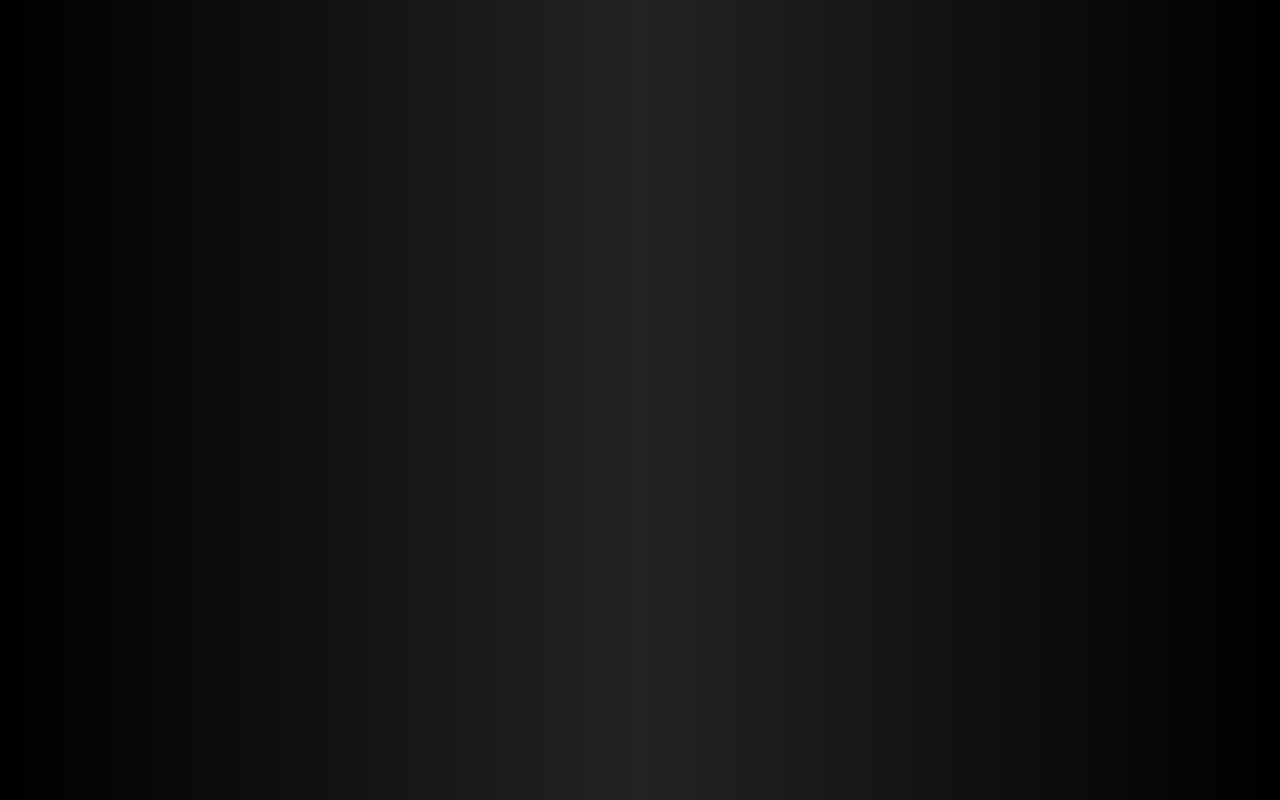
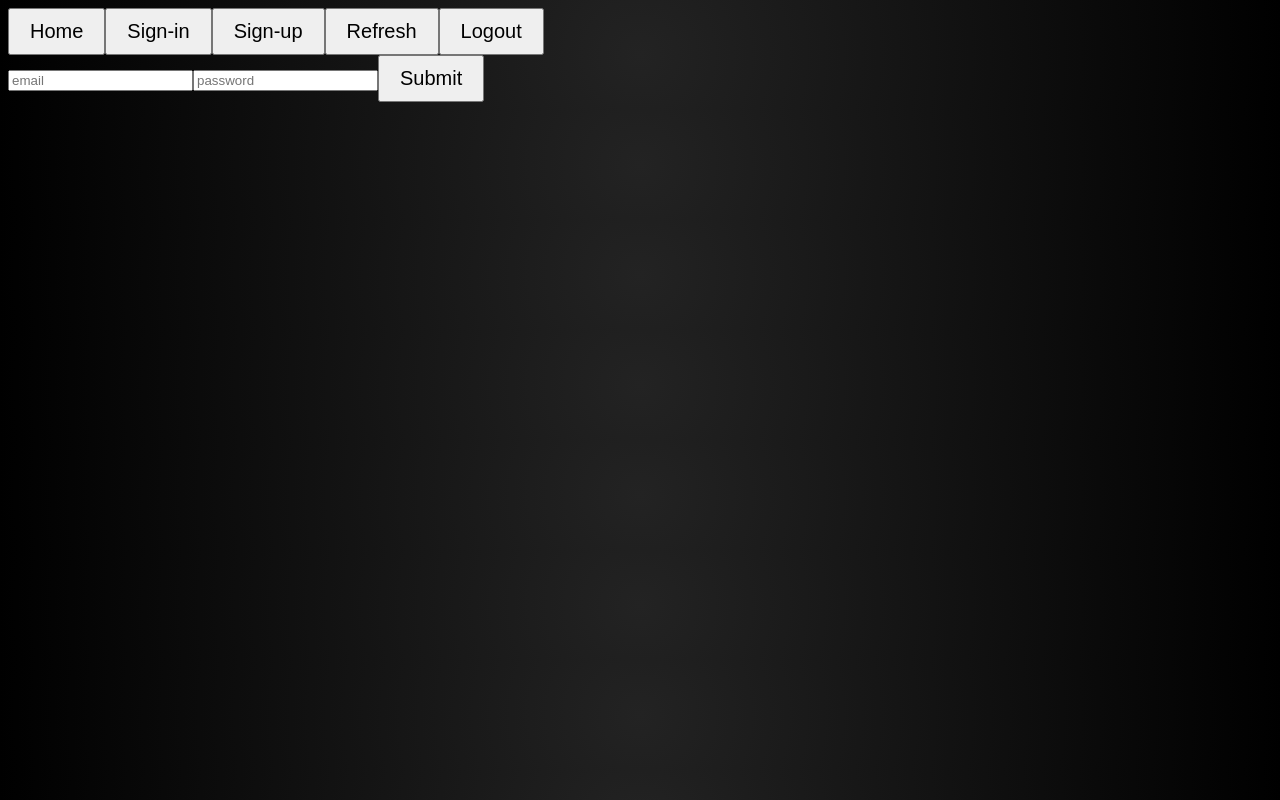
Before and after one commit to Johnny088/hillel_react_final, a React (Vite) app: page /sign-in in a window 1280 px wide. Before the commit this address had no page. Built offline with nearby package versions, Linux system fonts and the light colour scheme.

Commit message:
add sign-in & sign-up

```diff
--- a/src/Pages/HomePage/HomePage.tsx
+++ b/src/Pages/HomePage/HomePage.tsx
@@ -1,19 +1,27 @@
 import { api } from '../../api/api';
+import { logout, resreshSession } from '../../api/authService';
 
 export const HomePage = () => {
-  const signUpHandler = (formData: FormData) => {
-    const email = formData.get('email') as string;
-    const password = formData.get('password') as string;
-    api.post(`auth/sign-in`, { email, password });
-  };
+  // const signUpHandler = (formData: FormData) => {
+  //   const email = formData.get('email') as string;
+  //   const password = formData.get('password') as string;
+  //   api.post(`/auth/sign-up`, { email, password });
+  // };
+
+  // const logoutHandler = () => logout();
+
+  // const refreshHandler = () => resreshSession();
 
   return (
     <>
-      <form action={signUpHandler}>
+      {/* <form action={signUpHandler}>
         <input type="text" name="email" placeholder="email" />
-        <input type="text" name="password" placeholder="password" />
-        <button>Sign-in</button>
+        <input type="password" name="password" placeholder="password" />
+        <button>Sign-up</button>
       </form>
+      <button onClick={logoutHandler}>Logout</button>
+      <button onClick={refreshHandler}>refresh</button> */}
+      <h1>Welcome to the main page</h1>
     </>
   );
 };
--- a/src/components/App/App.tsx
+++ b/src/components/App/App.tsx
@@ -1,12 +1,16 @@
 import { Route, Routes } from 'react-router-dom';
 import { Layout } from '../Layout/Layout';
 import { HomePage } from '../../Pages/HomePage/HomePage';
+import { SignIn } from '../SignIn/SignIn';
+import { SignUp } from '../SignUp.tsx/SIgnUp';
 export const App = () => {
   return (
     <>
       <Routes>
         <Route path="/" element={<Layout />}>
           <Route index element={<HomePage />} />
+          <Route path="/sign-in" element={<SignIn />} />
+          <Route path="/sign-up" element={<SignUp />} />
         </Route>
       </Routes>
     </>
--- a/src/components/AuthForm.tsx/AuthForm.tsx
+++ b/src/components/AuthForm.tsx/AuthForm.tsx
@@ -16,8 +16,8 @@ export const AuthForm = ({ onSubmit }: AuthProps) => {
     <>
       <form action={handleSubmit}>
         <input type="text" name="email" placeholder="email" />
-        <input type="text" name="password" placeholder="password" />
-        <button>Sign-in</button>
+        <input type="password" name="password" placeholder="password" />
+        <button>Submit</button>
       </form>
     </>
   );
--- a/src/components/Layout/Layout.tsx
+++ b/src/components/Layout/Layout.tsx
@@ -1,9 +1,12 @@
 import { Outlet } from 'react-router-dom';
+import { NavBar } from '../Navbar/Navbar';
 
 export const Layout = () => {
   return (
     <>
-      <header></header>
+      <header>
+        <NavBar />
+      </header>
       <main>
         <Outlet />
       </main>
--- a/src/components/Navbar/Navbar.tsx
+++ b/src/components/Navbar/Navbar.tsx
@@ -0,0 +1,27 @@
+import { Link } from 'react-router-dom';
+import { logout, resreshSession } from '../../api/authService';
+
+export const NavBar = () => {
+  const refreshTest = () => {
+    resreshSession();
+  };
+  const exit = () => {
+    logout();
+  };
+
+  return (
+    <>
+      <Link to="/">
+        <button>Home</button>
+      </Link>
+      <Link to="/sign-in">
+        <button>Sign-in</button>
+      </Link>
+      <Link to="sign-up">
+        <button>Sign-up</button>
+      </Link>
+      <button onClick={refreshTest}>Refresh</button>
+      <button onClick={exit}>Logout</button>
+    </>
+  );
+};
--- /dev/null
+++ b/src/components/SignIn/SignIn.tsx
@@ -0,0 +1,20 @@
+import { useNavigate } from 'react-router-dom';
+import { AuthForm } from '../AuthForm.tsx/AuthForm';
+import type { AuthData } from '../../types/auth';
+import { signIn } from '../../api/authService';
+
+export const SignIn = () => {
+  const navigate = useNavigate();
+
+  const login = async (authData: AuthData) => {
+    const user = await signIn(authData);
+    console.log(user);
+    navigate('/');
+  };
+
+  return (
+    <>
+      <AuthForm onSubmit={login} />
+    </>
+  );
+};
--- /dev/null
+++ b/src/components/SignUp.tsx/SIgnUp.tsx
@@ -0,0 +1,20 @@
+import { useNavigate } from 'react-router-dom';
+import { AuthForm } from '../AuthForm.tsx/AuthForm';
+import type { AuthData } from '../../types/auth';
+import { signUp } from '../../api/authService';
+
+export const SignUp = () => {
+  const navigate = useNavigate();
+
+  const login = async (authData: AuthData) => {
+    const user = await signUp(authData);
+    console.log(user);
+    navigate('/');
+  };
+
+  return (
+    <>
+      <AuthForm onSubmit={login} />
+    </>
+  );
+};
```
